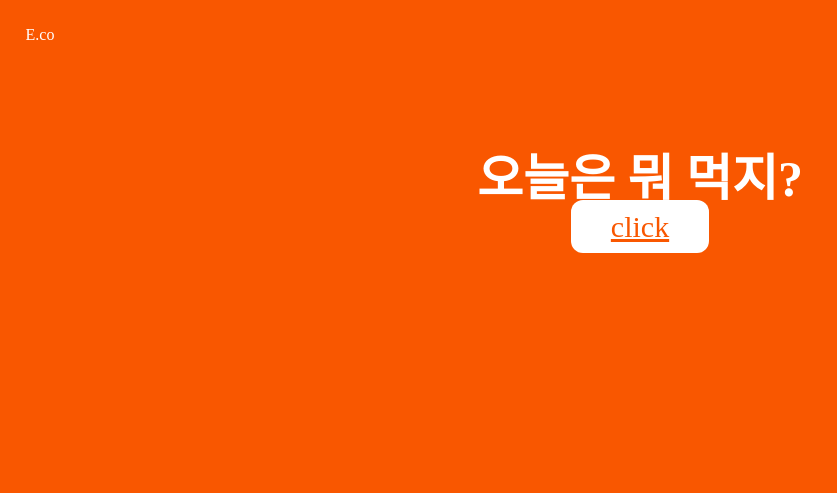
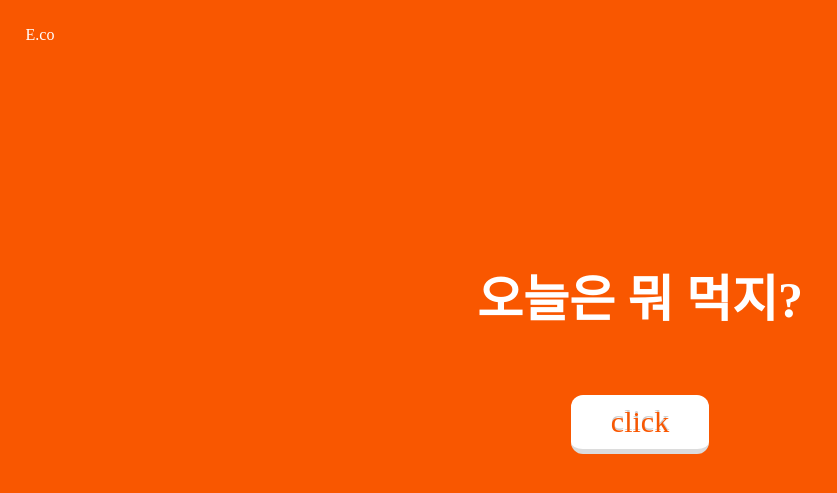
Before and after one commit to eunag63/Pick-the-food, a Django app: page / in a window 1280 px wide. Shown: the top 493 px of the page, without its empty margins (0-837 px from the left). Run offline with Django 3.2, Linux system fonts and the light colour scheme; some web fonts are replaced.

Commit message:
폰트 적용

```diff
--- a/mysite/pickFood/static/css/main.css
+++ b/mysite/pickFood/static/css/main.css
@@ -20,8 +20,8 @@ grid-row-gap: 0px;
   margin: 2%
 }
 @font-face {
-  src: url("fonts/BMHANNAPro.ttf");
-  font-family: "bedal"
+  src: url("BMHANNAPro.ttf");
+  font-family: "bedal";
 }
 h1{
   font-size: 50px;
@@ -29,14 +29,24 @@ h1{
   font-family: "bedal";
 }
 .btn{
-  background-color: #FFFFFF;
-  border-radius: 12px;
   border: none;
   font-family: "bedal";
+
+  text-decoration: none;
   font-size: 30px;
+  background-color: #FFFFFF;
   color: #F95700;
+  padding: 10px 40px;
   margin: 5%;
-  padding: 10px 40px;
+  display: inline-block;
+  border-radius: 12px;
+  transition: all 0.1s;
+  border-bottom: 5px solid gainsboro;
+  text-shadow: 0px -2px #00000030;
+}
+.btn:active{
+  transform: translateY(3px);
+  border-bottom: 2px solid gainsboro;
 }
 .btn:hover{
   box-shadow: 0 12px 16px 0 rgba(0,0,0,0.24), 0 17px 50px 0 rgba(0,0,0,0.19);
```
Also changed, not shown: 1 other file.
